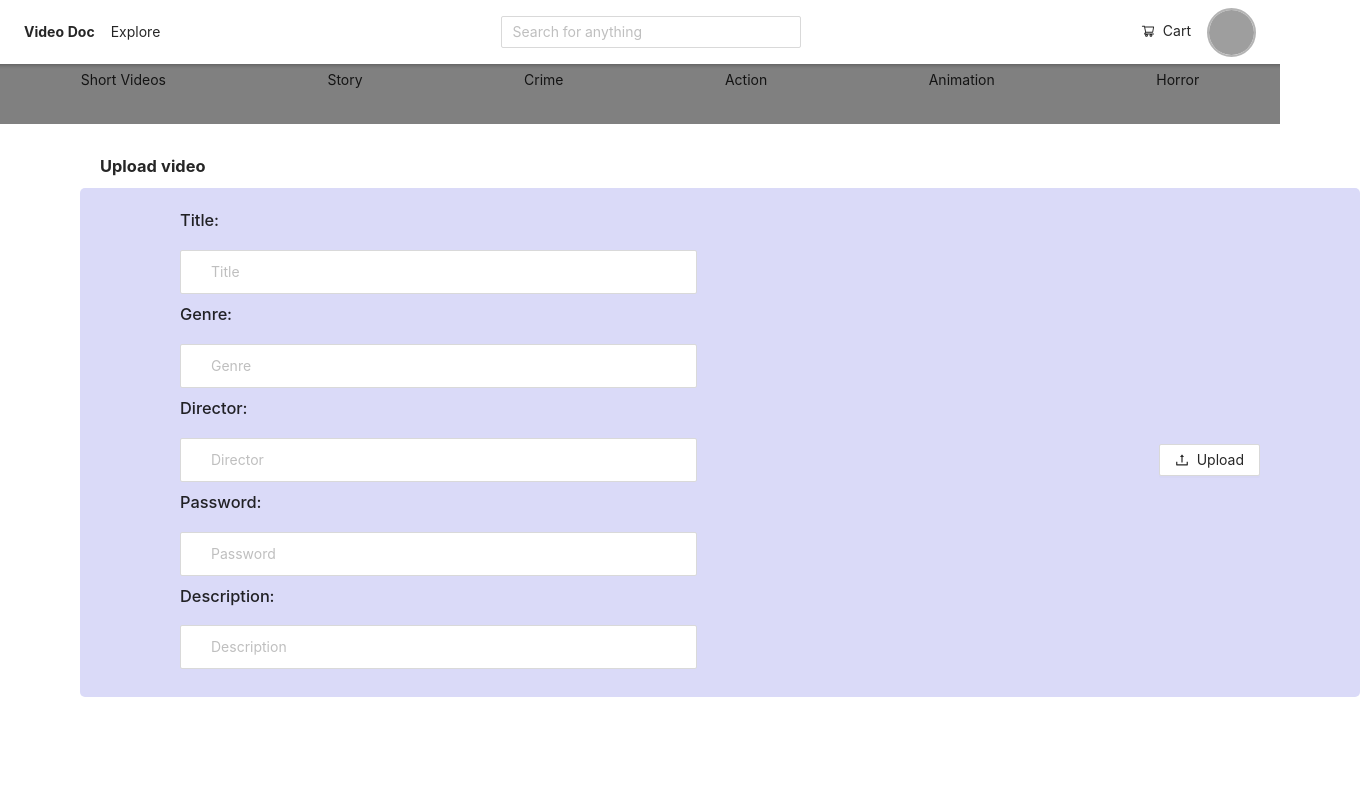
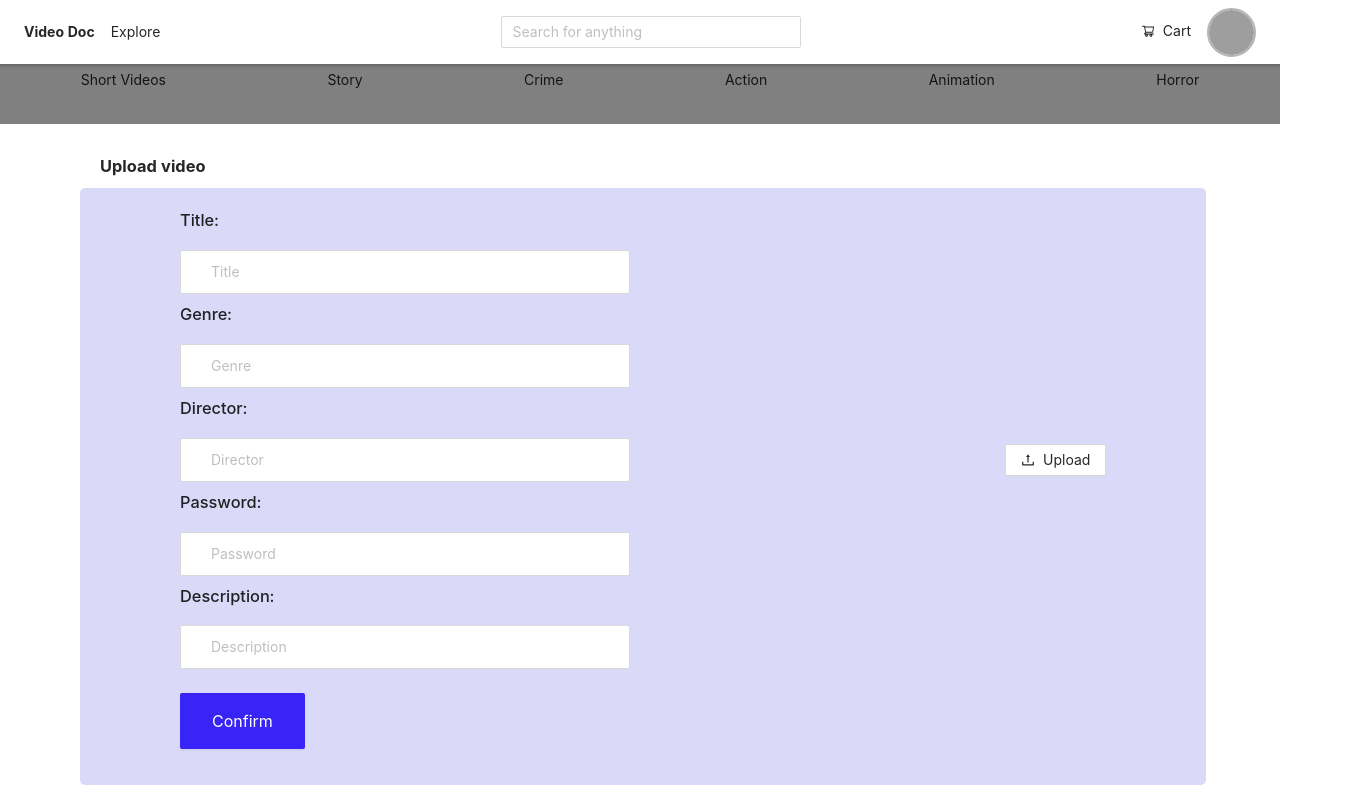
Before and after one commit to JeevanReddyChadarla/personalpages, a React (Create React App) app: page / in a window 1280 px wide. Shown: the whole page, 1360 px wide, since content can reach past the window. Built offline with nearby package versions, Linux system fonts and the light colour scheme; grey boxes are pictures that could not be loaded.

Commit message:
chore: 🤖 add confirm button in feeds page

```diff
--- a/src/Components/FeedsPage/FeedsPage.js
+++ b/src/Components/FeedsPage/FeedsPage.js
@@ -1,6 +1,4 @@
 import React from 'react'
-import ButtonCustom from '../../atoms/ButtonCustom/ButtonCustom'
-import UploadCustom from '../../atoms/UploadCustom/UploadCustom';
 import Feeder from '../../organisms/Feeder/Feeder'
 import style from './FeedsPage.module.scss';
 
@@ -9,8 +7,8 @@ const FeedsPage = () => {
 
     return(
         <div>
-        <h3 className={style['h3class']} data-test="">Upload video</h3>
-        <Feeder inputData={inpt}/>
+            <h3 className={style['h3class']} data-test="">Upload video</h3>
+            <Feeder inputData={inpt}/>
         </div>
     )
 }
--- a/src/Components/HomePage/HomePage.js
+++ b/src/Components/HomePage/HomePage.js
@@ -1,5 +1,4 @@
 import React from 'react'
-import HeaderBar from '../../organisms/ActionBar/ActionBar'
 import ActionBar from '../../organisms/ActionBar/ActionBar'
 
 const HomePage = () => {
--- a/src/atoms/UploadCustom/UploadCustom.module.scss
+++ b/src/atoms/UploadCustom/UploadCustom.module.scss
@@ -1,8 +1,9 @@
 .upload-feeder{
     display: block;
-  margin-left: 720px;
-  margin-top: 200px;
+  margin: 200px 0px 0px 600px;
   border: none;
   font-size: 50px;
   cursor: pointer;
+  border: none;
+  color: white;
 }
--- a/src/organisms/Feeder/Feeder.js
+++ b/src/organisms/Feeder/Feeder.js
@@ -1,3 +1,4 @@
+import { Button } from 'antd';
 import React from 'react';
 import InputCustom from '../../atoms/InputCustom/InputCustom';
 import UploadCustom from '../../atoms/UploadCustom/UploadCustom';
@@ -13,16 +14,15 @@ const Feeder = ({ inputData }) => {
                 inputData.map(
                     (k, index) =>
                     <div key={index} type="text">
-
-                    <InputCustom data={k}>
-                    </InputCustom>
+                        <InputCustom data={k} />
                     </div>
                 )}
+                <Button className={style['button']} type="primary">Confirm</Button>
             </section>
-       <section>
 
-        <UploadCustom text='Upload' />
-        </section>
+            <section>
+             <UploadCustom  text='Upload' />
+            </section>
         </div>
     );
 };
--- a/src/organisms/Feeder/Feeder.module.scss
+++ b/src/organisms/Feeder/Feeder.module.scss
@@ -10,15 +10,22 @@ input[type=text] {
 
 
   .o-feeder{
-    padding-left: 100px;
-    padding-top: 20px;
-    padding-bottom: 20px;
-    padding-right: 100px;
+    width : 88%;
+    padding: 20px 100px 20px 100px;
+    margin: 0 80px 0 80px;
     border-radius: 5px;
-    margin-left: 80px;
-    margin-right: 80px;
-    width : 100%;
     background-color: rgb(218, 218, 248);
-  display: flex;
+    display: flex;
 
   }
+.button{
+  background-color: #3924f7;
+  border: none;
+  color: white;
+  padding: 15px 32px;
+  text-align: center;
+  font-size: 16px;
+  margin: 16px 0px;
+  cursor: pointer;
+  height: 10%
+}
--- a/src/organisms/header/header.js
+++ b/src/organisms/header/header.js
@@ -1,7 +1,5 @@
 import React from 'react';
 import style from './header.module.scss';
-
-
 import { Button } from 'antd';
 import { ShoppingCartOutlined } from '@ant-design/icons';
 import ProfileIcon from '../../atoms/profile-icon/profile-icon';
```
Also changed, not shown: src/atoms/InputCustom/InputCustom.js (+4 -4 lines).
